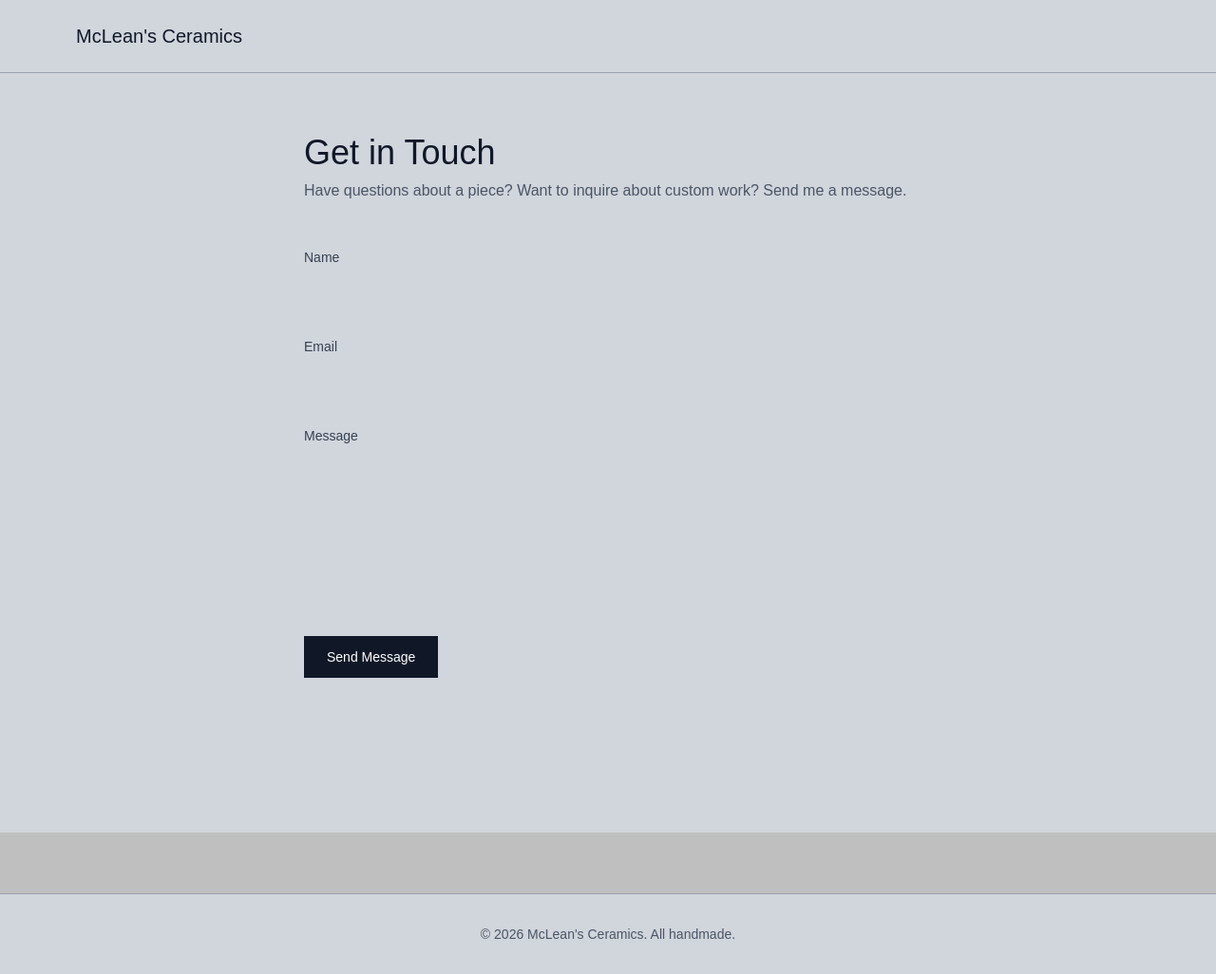
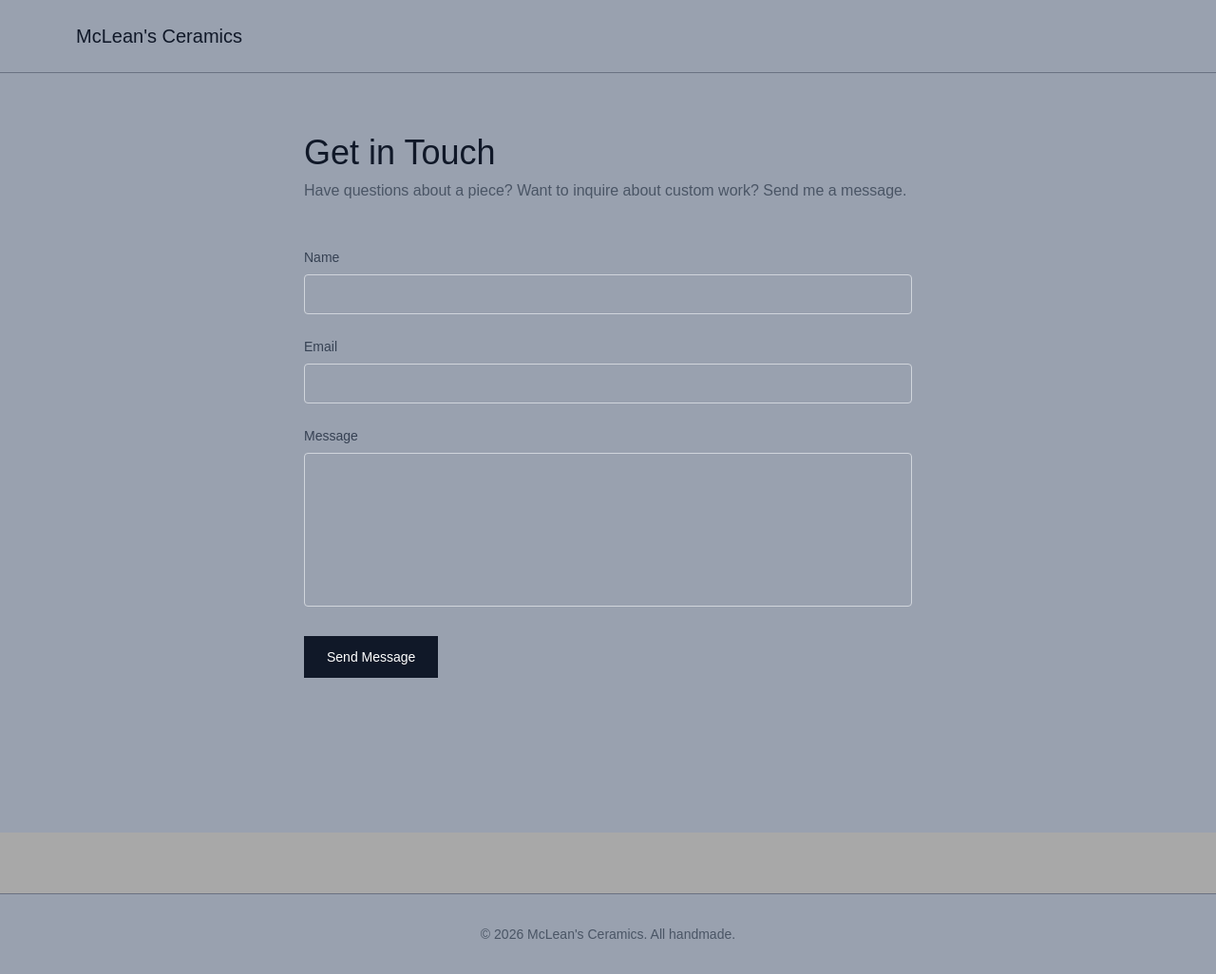
Before and after one commit to mdenny55/McLean-s-Ceramics, a Next.js app: page /contact in a window 1280 px wide. Shown: the whole page at 95% size. Built offline with nearby package versions, Linux system fonts and the light colour scheme.

Commit message:
Update: Change background to medium gray matching pottery photo backgrounds

```diff
--- a/src/app/contact/page.tsx
+++ b/src/app/contact/page.tsx
@@ -12,7 +12,7 @@ export default function ContactPage() {
   };
 
   return (
-    <main className="min-h-screen bg-gray-300">
+    <main className="min-h-screen bg-gray-400">
       <section className="max-w-2xl mx-auto px-4 py-16">
         <h1 className="text-4xl font-light text-gray-900 mb-2">Get in Touch</h1>
         <p className="text-gray-600 mb-12">
--- a/src/app/gallery/[id]/page.tsx
+++ b/src/app/gallery/[id]/page.tsx
@@ -24,7 +24,7 @@ export default function PieceDetailPage({ params }: { params: Promise<{ id: stri
   }
 
   return (
-    <main className="min-h-screen bg-gray-300">
+    <main className="min-h-screen bg-gray-400">
       {/* Back link */}
       <div className="max-w-4xl mx-auto px-4 py-8">
         <Link href="/" className="text-sm text-gray-600 hover:text-gray-900 underline">
--- a/src/app/globals.css
+++ b/src/app/globals.css
@@ -10,7 +10,7 @@
 }
 
 :root {
-  --background: #bfbfbf;
+  --background: #a8a8a8;
   --foreground: #171717;
 }
 
--- a/src/app/layout.tsx
+++ b/src/app/layout.tsx
@@ -10,7 +10,7 @@ export const metadata = {
 export default function RootLayout({ children }: { children: React.ReactNode }) {
   return (
     <html lang="en">
-      <body className="flex flex-col min-h-screen bg-gray-300 text-gray-900">
+      <body className="flex flex-col min-h-screen bg-gray-400 text-gray-900">
         <Navbar />
         <main className="flex-grow">{children}</main>
         <Footer />
--- a/src/app/page.tsx
+++ b/src/app/page.tsx
@@ -3,7 +3,7 @@ import { potteryPieces } from "@/data/pottery";
 
 export default function HomePage() {
   return (
-    <main className="min-h-screen bg-gray-300">
+    <main className="min-h-screen bg-gray-400">
       {/* Gallery Grid */}
       <section className="max-w-6xl mx-auto px-4 py-12">
         <div className="grid grid-cols-1 md:grid-cols-2 lg:grid-cols-3 gap-8">
--- a/src/components/footer.tsx
+++ b/src/components/footer.tsx
@@ -1,6 +1,6 @@
 export default function Footer() {
   return (
-    <footer className="bg-gray-300 border-t border-gray-400 mt-16">
+    <footer className="bg-gray-400 border-t border-gray-500 mt-16">
       <div className="max-w-6xl mx-auto px-4 py-8 text-center text-sm text-gray-600">
         <p>© {new Date().getFullYear()} McLean&apos;s Ceramics. All handmade.</p>
       </div>
--- a/src/components/navbar.tsx
+++ b/src/components/navbar.tsx
@@ -2,7 +2,7 @@ import Link from "next/link";
 
 export default function Navbar() {
   return (
-    <nav className="bg-gray-300 border-b border-gray-400">
+    <nav className="bg-gray-400 border-b border-gray-500">
       <div className="max-w-6xl mx-auto px-4 py-6">
         <Link href="/" className="text-xl font-light text-gray-900">
           McLean&apos;s Ceramics
```
Also changed, not shown: 1 other file (tests, documents, lock files or other folders).
